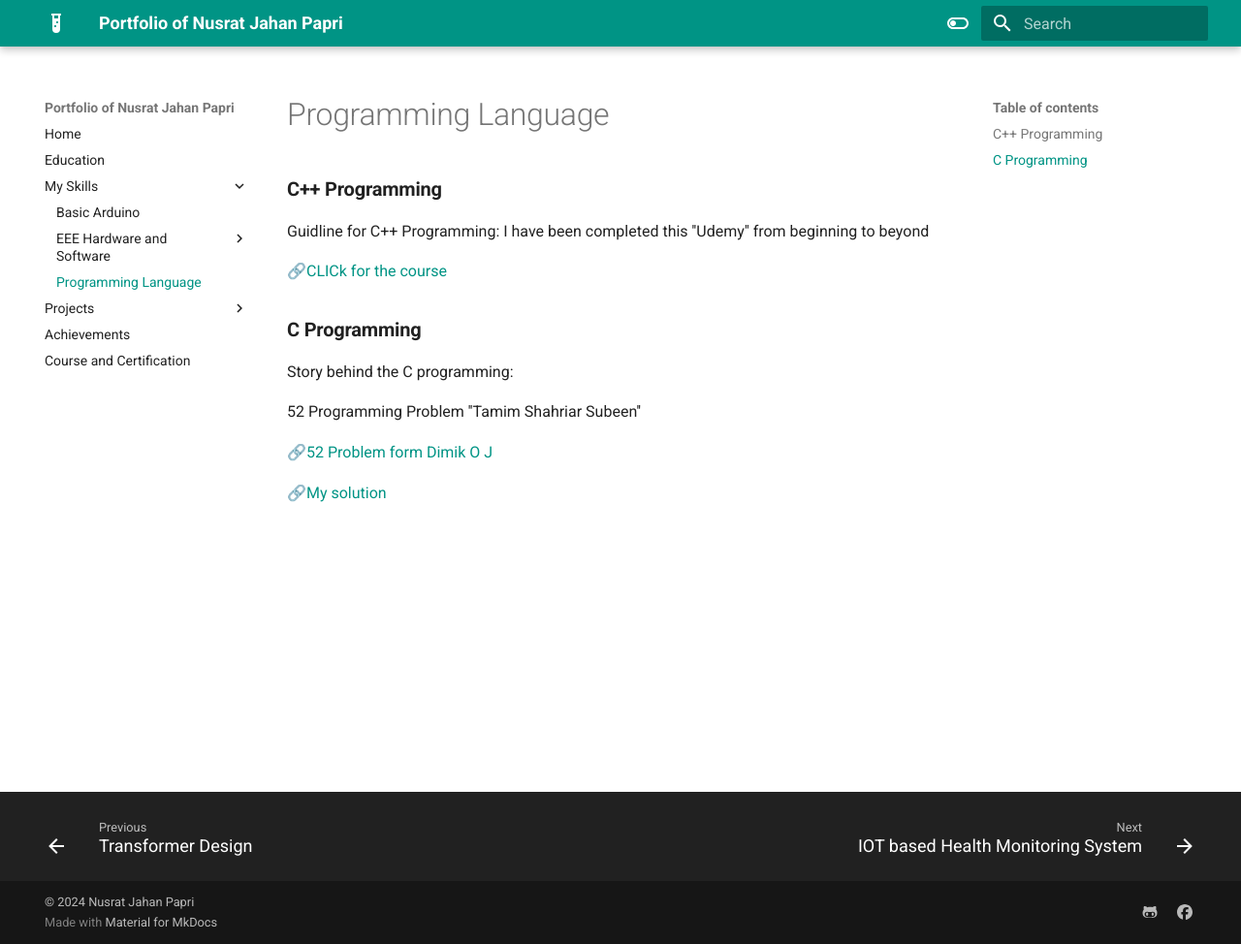
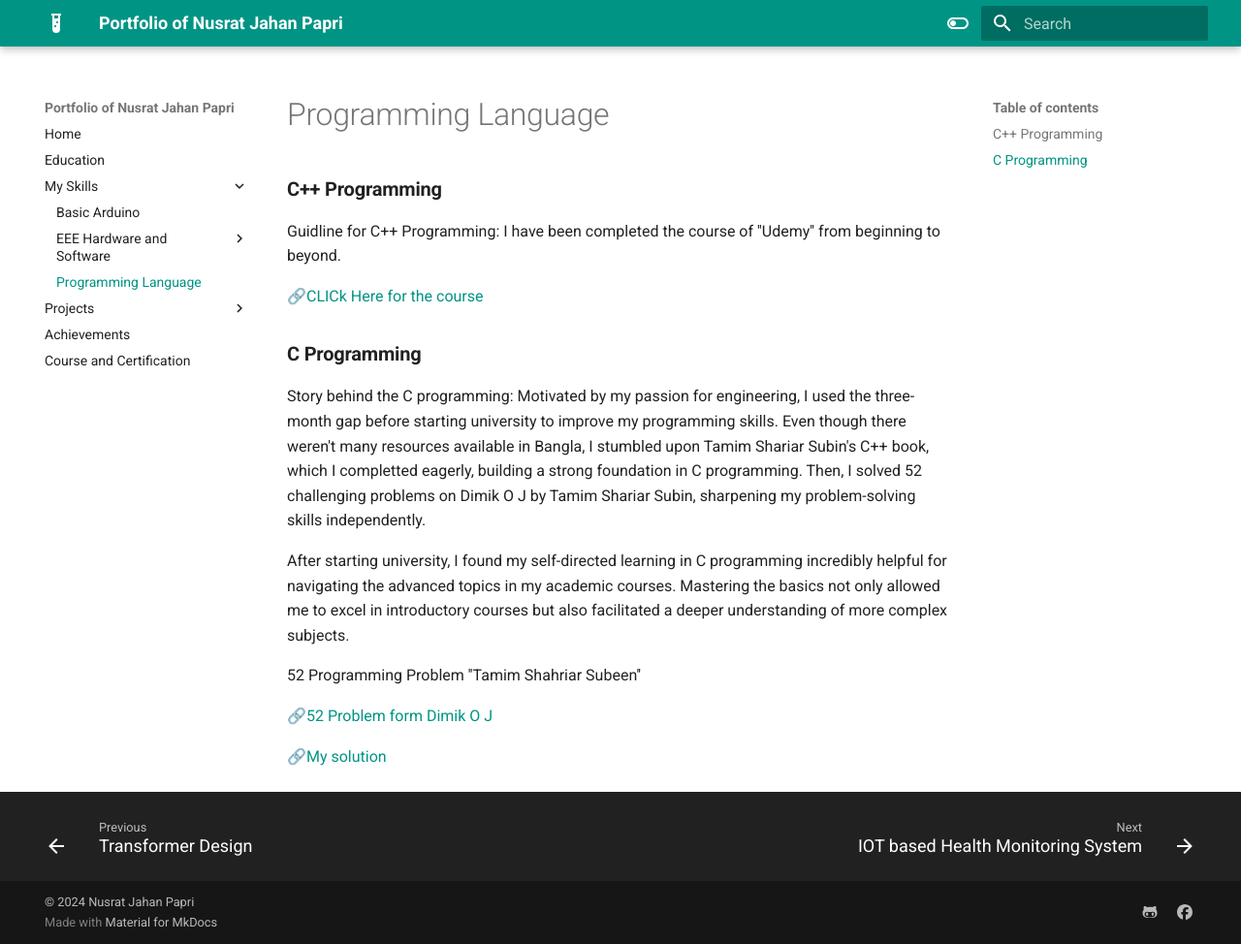
Before and after one commit to Nusrat008/papri-portfolio, an MkDocs documentation site: the page built from docs/CplusPlus.md, in a window 1280 px wide and 974 px high. Shown: the whole window at 97% size. Built offline with MkDocs 1.6.1 and Material for MkDocs 9.7.7, drawn with Linux system fonts in a browser that asks for light colours.

Commit message:
updated c plus plus

```diff
--- a/docs/CplusPlus.md
+++ b/docs/CplusPlus.md
@@ -2,16 +2,17 @@
 
 
 
+Guidline for C++ Programming:
+I have been completed the course of ''Udemy'' from beginning to beyond.
 
-
-
-Guidline for C++ Programming:
-I have been completed this ''Udemy'' from beginning to beyond
-
-🔗[CLICk for the course]()
+🔗[CLICk Here for the course](https://drive.google.com/drive/folders/1qdH4Gn2p-Ids-UH5u_4TRlkOUphPqdm6?usp=sharing)
 
 ### **C Programming**
 Story behind the C programming:
+Motivated by my passion for engineering, I used the three-month gap before starting university to improve my programming skills. Even though there weren't many resources available in Bangla, I stumbled upon Tamim Shariar Subin's C++ book, which I completted eagerly, building a strong foundation in C programming. Then, I solved 52 challenging problems on Dimik O J by Tamim Shariar Subin, sharpening my problem-solving skills independently.
+
+After starting university, I found my self-directed learning in C programming incredibly helpful for navigating the advanced topics in my academic courses. Mastering the basics not only allowed me to excel in introductory courses but also facilitated a deeper understanding of more complex subjects.
+
 
 
 52 Programming Problem ''Tamim Shahriar Subeen''
```
